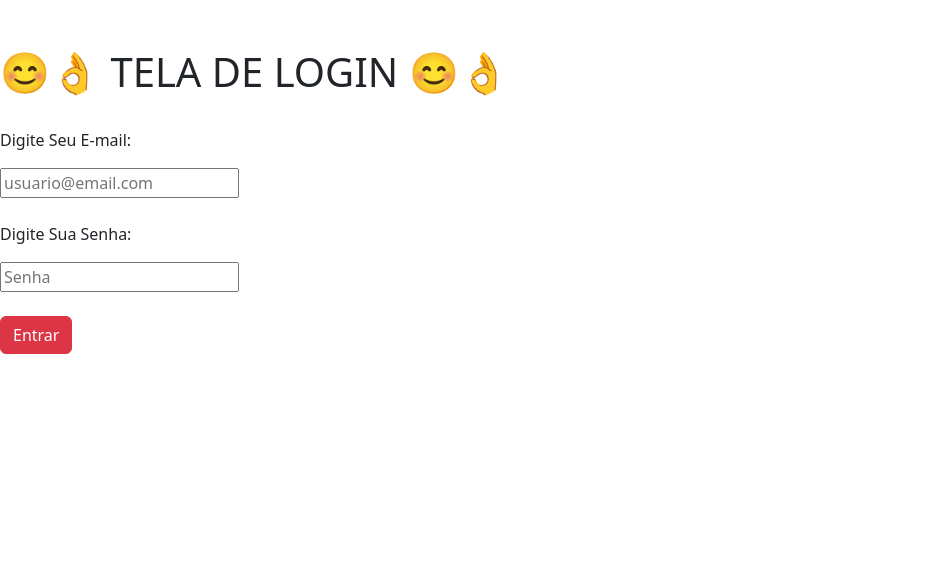
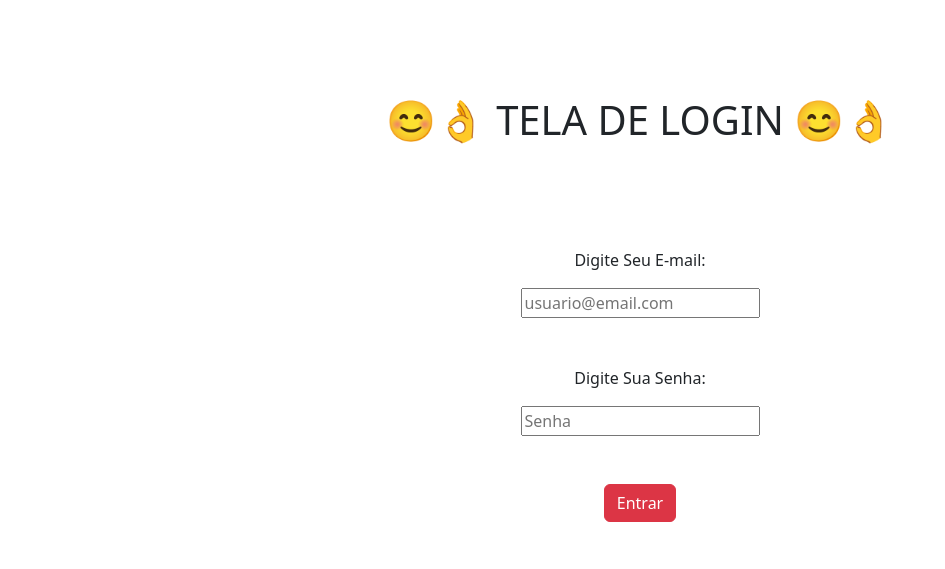
Before and after one commit to DiegoDantas02/php_x_bancodedados, a PHP site: page / in a window 1280 px wide. Shown: the top 569 px of the page, without its empty margins (0-945 px from the left). Run offline with PHP 8.4, Linux system fonts and the light colour scheme.

Commit message:
Update index.php

```diff
--- a/Aula03.Login.senha/index.php
+++ b/Aula03.Login.senha/index.php
@@ -14,23 +14,33 @@
 
 <body>
 
-    <?php
 
-    ?>
     <br>
     <br>
+    <div class="container text-center ">
+        <div class="p-5">
+
             <h1>😊👌 TELA DE LOGIN 😊👌</h1>
             <br>
+            <br>
+            <br>
+            <br>
             <form action="validar.php" method="post" class="">
-        <p>Digite Seu E-mail:</p>
-        <input placeholder="usuario@email.com" name="usuario"> <br>
+                <p >Digite Seu E-mail:</p>
+                <input placeholder="usuario@email.com" name="usuario" > <br>
                 <br>
+                <br>
+
                 <p>Digite Sua Senha:</p>
                 <input type="password" placeholder="Senha" name="senha"> <br>
                 <br>
+                <br>
+
                 <button type="submit" class="btn btn-danger">Entrar</button>
             </form>
+        </div>
 
+    </div>
 </body>
 
 </html>
```
Lines whose indentation alone changed are shown as unchanged.
